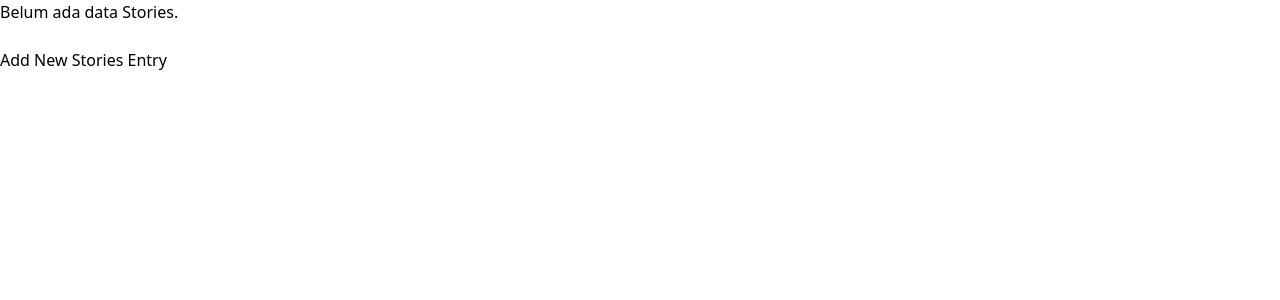
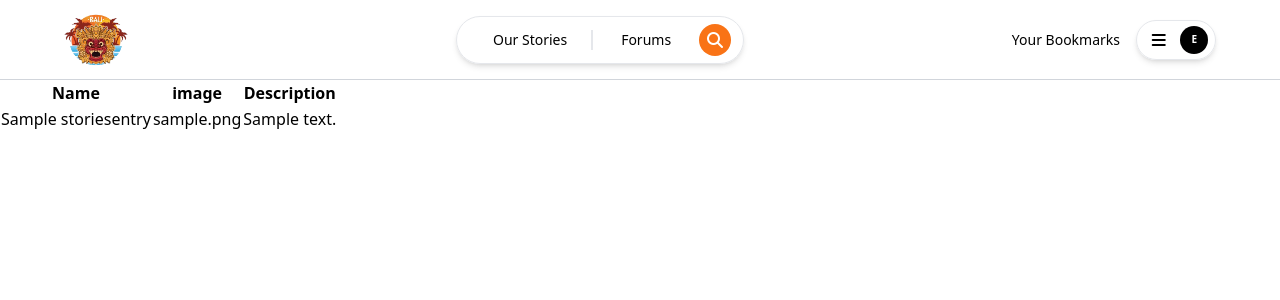
Before and after one commit to Kelompok-D07/Bali-heritage, a Django app: page /stories/ in a window 1280 px wide. Shown: the top 300 px of the page. Run offline with Django 5.2, Linux system fonts and the light colour scheme; tables that the repository leaves empty hold one stand-in row (values such as "Sample post"); some libraries are stand-ins or nearby versions.

Commit message:
masih mencoba add stories by ajax

```diff
--- a/BaliLoka_stories/models.py
+++ b/BaliLoka_stories/models.py
@@ -4,7 +4,7 @@ from django.db import models
 class StoriesEntry(models.Model):
     id = models.UUIDField(primary_key=True, default=uuid.uuid4, editable=False)
     name = models.CharField(max_length=255)
-    image = models.ImageField()
+    image = models.ImageField(upload_to = 'image_coba/')
     description = models.TextField(blank=True, null=True)
 
     def __str__(self):
--- a/BaliLoka_stories/templates/create_stories_entry.html
+++ b/BaliLoka_stories/templates/create_stories_entry.html
@@ -1,5 +1,9 @@
 {% extends 'base.html' %}
+{% load static %}
 {% block content %}
+<div class="header">
+    {% include 'navbar.html' %}
+</div>
 <h1>Add New Stories</h1>
 
 <form method="POST">
--- a/BaliLoka_stories/templates/stories_page.html
+++ b/BaliLoka_stories/templates/stories_page.html
@@ -1,32 +1,9 @@
 {% extends 'base.html' %}
+{% load static %}
 {% block content %}
-    {% comment %} <div class="container">
-        <div class="row">
-            <div class="col-md-12">
-                <h1 class="text-center">Stories</h1>
-            </div>
-        </div>
-        <div class="row">
-            {% for story in stories %}
-                <div class="col-md-4">
-                    <div class="card mb-4 shadow-sm">
-                        <img src="{{ story.image.url }}" class="card-img-top" alt="{{ story.title }}">
-                        <div class="card-body">
-                            <h5 class="card-title">{{ story.title }}</h5>
-                            <p class="card-text">{{ story.description }}</p>
-                            <div class="d-flex justify-content-between align-items-center">
-                                <div class="btn-group">
-                                    <a href="{{ story.get_absolute_url }}" class="btn btn-sm btn-outline-secondary">View</a>
-                                </div>
-                                <small class="text-muted">{{ story.created_at }}</small>
-                            </div>
-                        </div>
-                    </div>
-                </div>
-            {% endfor %}
-        </div>
-    </div>
-{% endblock content %} {% endcomment %}
+<div class="header">
+    {% include 'navbar.html' %}
+</div>
 
 {% if not stories_entries %}
 <p>Belum ada data Stories.</p>
@@ -52,7 +29,10 @@
 
 <br />
 
-<a href="{% url 'BaliLoka_stories:create_stories_entry' %}">
-  <button>Add New Stories Entry</button>
-</a>
+{% if user.is_superuser %}
+<a href="{% url 'BaliLoka_stories:add_stories_entry_ajax' %}">
+    <button>Add New Stories Entry</button>
+  </a>
+{% endif %}
+
 {% endblock content %}
--- a/BaliLoka_stories/urls.py
+++ b/BaliLoka_stories/urls.py
@@ -1,5 +1,5 @@
 from django.urls import path
-from BaliLoka_stories.views import show_stories, create_stories_entry, show_xml, show_json
+from BaliLoka_stories.views import show_stories, create_stories_entry, show_xml, show_json, add_stories_entry_ajax
 
 
 app_name = 'BaliLoka_stories'
@@ -9,4 +9,5 @@ urlpatterns = [
     path('create-stories-entry', create_stories_entry, name='create_stories_entry'),
     path('xml/', show_xml, name='show_xml'),
     path('json/', show_json, name='show_json'),
+    path('create-stories-entry-ajax', add_stories_entry_ajax, name='add_stories_entry_ajax'),
 ]
--- a/BaliLoka_stories/views.py
+++ b/BaliLoka_stories/views.py
@@ -3,11 +3,15 @@ from BaliLoka_stories.forms import StoriesEntryForm
 from BaliLoka_stories.models import StoriesEntry
 from django.http import HttpResponse
 from django.core import serializers
+from django.views.decorators.csrf import csrf_exempt
+from django.views.decorators.http import require_POST
 
 def show_stories(request):
     stories_entries = StoriesEntry.objects.all()
+    print(request.user)
     context = {
-        'stories': stories_entries
+        'stories_entries': stories_entries,
+        'user': request.user
     }
 
     return render(request, "stories_page.html", context)
@@ -22,6 +26,24 @@ def create_stories_entry(request):
     context = {'form': form}
     return render(request, "create_stories_entry.html", context)
 
+@csrf_exempt
+@require_POST
+def add_stories_entry_ajax(request):
+    name = request.POST.get("name")
+    image = request.FILES.get("image")
+    description = request.POST.get("description")
+    user = request.user
+
+    new_product = StoriesEntryForm(
+        name=name,
+        image=image,
+        description=description,
+        user=user
+    )
+    new_product.save()
+
+    return HttpResponse(b"CREATED", status=201)
+
 def show_xml(request):
     data = StoriesEntry.objects.all()
 
```
Also changed, not shown: 1 other file.
